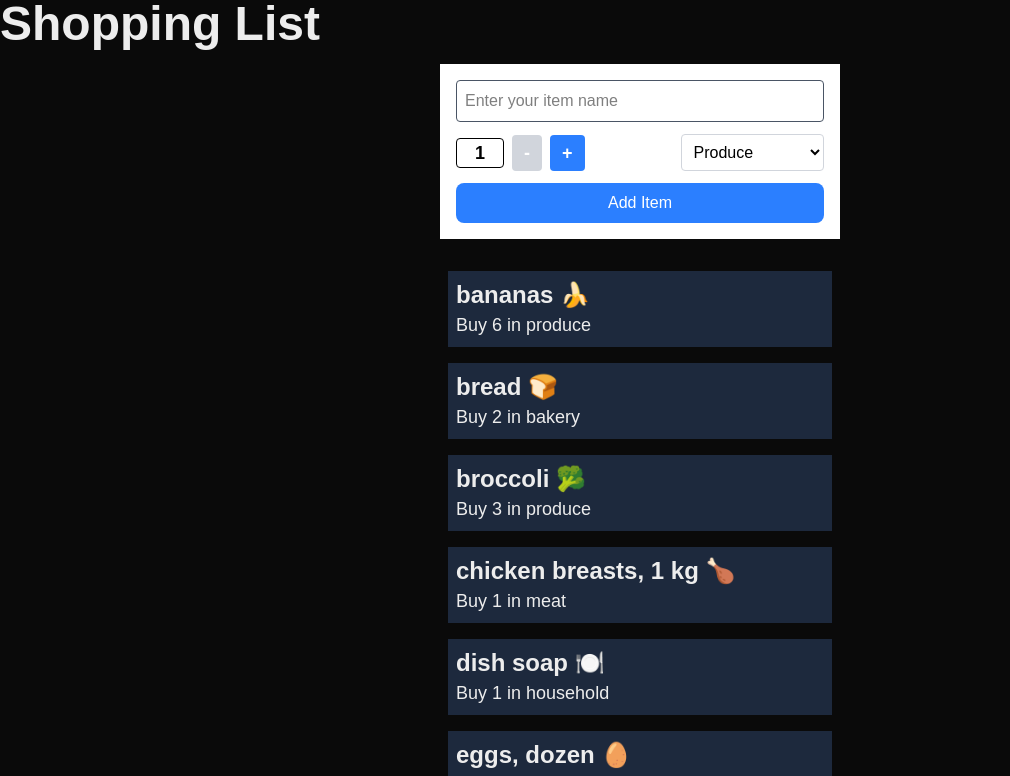
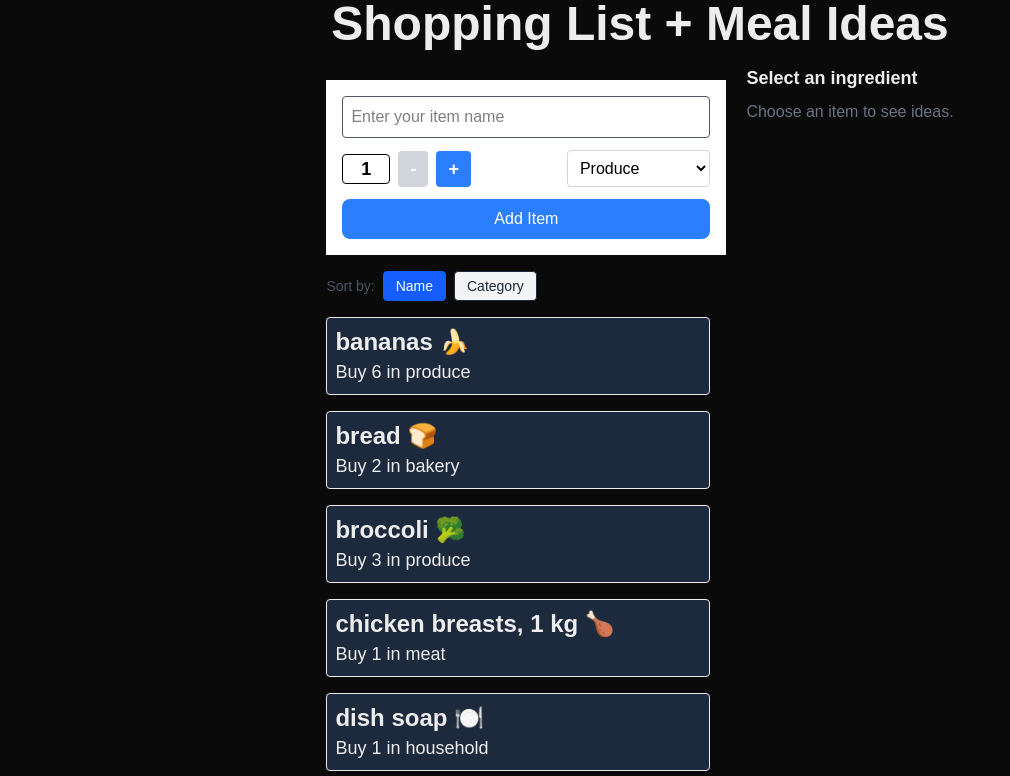
Before and after one commit to falconvn2006/cprg306-assignments, a Next.js app: page /week-8 in a window 1280 px wide. Shown: the top 776 px of the page, without its empty margins (0-1010 px from the left). Built offline with nearby package versions, Linux system fonts and the light colour scheme.

Commit message:
Added Styling + Fixed Minor API Request Issue

```diff
--- a/app/week-8/item.js
+++ b/app/week-8/item.js
@@ -1,7 +1,7 @@
 export default function Item({item, onSelect}) {
     const {name, quantity, category} = item;
     return (
-        <section className="bg-slate-800 p-2 w-96 my-4" onClick={() => onSelect(name)}>
+        <section className="bg-slate-800 p-2 w-96 my-4 cursor-pointer hover:bg-slate-400 border rounded p-2" onClick={() => onSelect(name)}>
             <h2 className="text-2xl font-bold">{name}</h2>
             <p className="text-lg">Buy {quantity} in {category}</p>
         </section>
--- a/app/week-8/items-list.js
+++ b/app/week-8/items-list.js
@@ -28,17 +28,18 @@ export default function ItemsList({ itemsData, onItemSelect }) {
     });
 
     return (
-    <main className="flex flex-col items-center">
+    <main>
+        <div className="flex items-center gap-2">
+            <p className="text-sm text-gray-600">Sort by: </p>
+            <button onClick={() => setSortBy("name")} className={`px-3 py-1 rounded border text-sm transition-colors cursor-pointer ${sortBy === "name" ? "bg-blue-600 text-white border-blue-600" : "bg-gray-100 text-gray-800 hover:bg-gray-400"}`}>Name</button>
+            <button onClick={() => setSortBy("category")} className={`px-3 py-1 rounded border text-sm transition-colors cursor-pointer ${sortBy === "category" ? "bg-blue-600 text-white border-blue-600" : "bg-gray-100 text-gray-800 hover:bg-gray-400"}`}>Category</button>
+        </div>
+
         <ul>
             {handleSort.map((item, i) => (
                 <li key={i}> <Item item={item} onSelect={onItemSelect} /> </li>
             ))}
         </ul>
-
-        <div>
-            <button onClick={() => setSortBy("name")} className= "bg-yellow-500 m-4 p-2 font-bold text-xl rounded cursor-pointer" >Sort By Name</button>
-            <button onClick={() => setSortBy("category")} className= "bg-yellow-500 m-4 p-2 font-bold text-xl rounded cursor-pointer" >Sort By Category</button>
-        </div>
     </main>
     );
 }
--- a/app/week-8/meal-ideas.js
+++ b/app/week-8/meal-ideas.js
@@ -19,13 +19,11 @@ export default function MealIdeas({ ingredient }) {
     const [meals, setMeals] = useState([]);
 
     const loadMealIdeas = async () => {
-        try{
+        try {
             const mealsResult = await fetchMealIdeas(ingredient);
             setMeals(mealsResult);
-            console.log(mealsResult);
         }
-        catch(error)
-        {
+        catch(error) {
             console.log(error);
         }
     }
@@ -37,14 +35,23 @@ export default function MealIdeas({ ingredient }) {
 
     return (
         <div>
-            <header className="text-3xl font-bold my-4">Meal Ideas for &quot;{ingredient}&quot;</header>
-            <ul>
+        <header className="text-lg font-semibold mb-2">
+            {ingredient ? `Meal Ideas for "${ingredient}"` : "Select an ingredient"}
+        </header>
+
+        {
+            !ingredient ? (<p className="text-gray-500">Choose an item to see ideas.</p>)
+            : meals.length === 0 ? (<p className="text-gray-500">No meals found.</p>)
+            : (
+                <ul className="grid grid-cols-1 sm:grid-cols-2">
                 {meals.map((meal) => (
-                    <li key={meal.idMeal} className="p-2 m-2 bg-slate-900 max-w-sm">
-                        {meal.strMeal}
+                    <li key={meal.idMeal} className="p-2 m-2 bg-slate-900 max-w-sm border rounded">
+                    {meal.strMeal}
                     </li>
                 ))}
-            </ul>
+                </ul>
+            )
+        }
         </div>
-    )
+    );
 }
--- a/app/week-8/page.js
+++ b/app/week-8/page.js
@@ -21,21 +21,32 @@ export default function Page() {
         console.log(itemSelected)
         const cleanItemSelected = itemSelected.replace(/([\u2700-\u27BF]|[\uE000-\uF8FF]|\uD83C[\uDC00-\uDFFF]|\uD83D[\uDC00-\uDFFF]|[\u2011-\u26FF]|\uD83E[\uDD10-\uDDFF])/g, '').trim();
 
-        setSelectedItemName(cleanItemSelected);
-        console.log(cleanItemSelected);
+        let x = "";
+        for (let i = 0; i < cleanItemSelected.length; i++) {
+            if (cleanItemSelected[i] == ',') break;
+            x += cleanItemSelected[i];
+        }
+
+        setSelectedItemName(x);
+        console.log(x);
     }
 
-    return (
-        <main>
-            <h1 className="text-5xl font-bold">Shopping List</h1>
+return (
+  <main className="flex flex-col items-center gap-2 content-center">
+    <h1 className="text-5xl font-bold">Shopping List + Meal Ideas</h1>
 
-            <NewItem onAddItem={handleAddItem} />
-            <ItemsList itemsData={items} onItemSelect={handleItemSelect} />
-            <MealIdeas ingredient={selectedItemName} />
-        </main>
+    <div className="flex flex-col md:flex-row gap-5 m-2 items-start">
+      <div>
+        <NewItem onAddItem={handleAddItem} />
+        <ItemsList itemsData={items} onItemSelect={handleItemSelect} />
+      </div>
 
-
-    );
+      <div className="md:self-start">
+        <MealIdeas ingredient={selectedItemName} />
+      </div>
+    </div>
+  </main>
+);
 
 
 }
```
